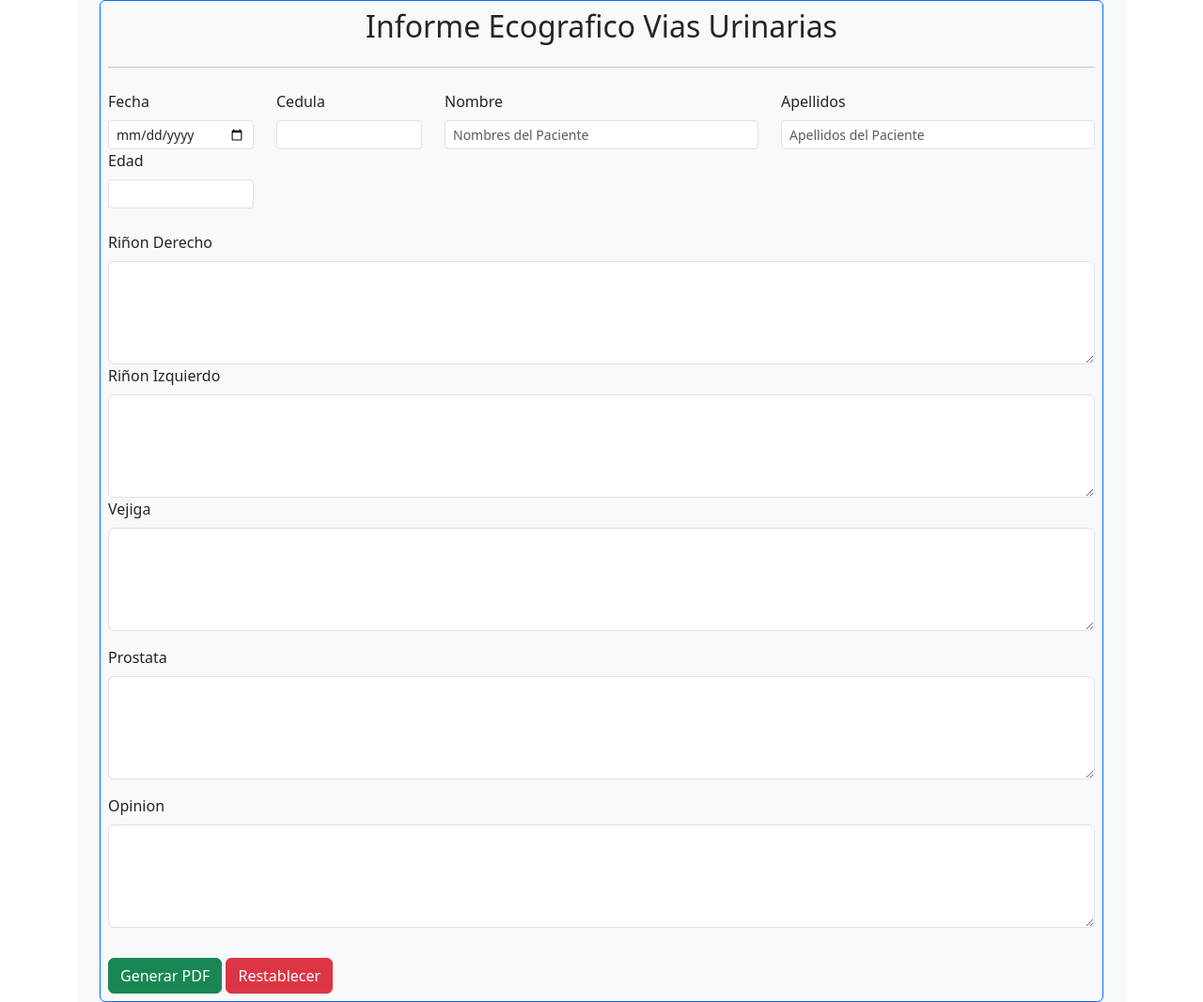
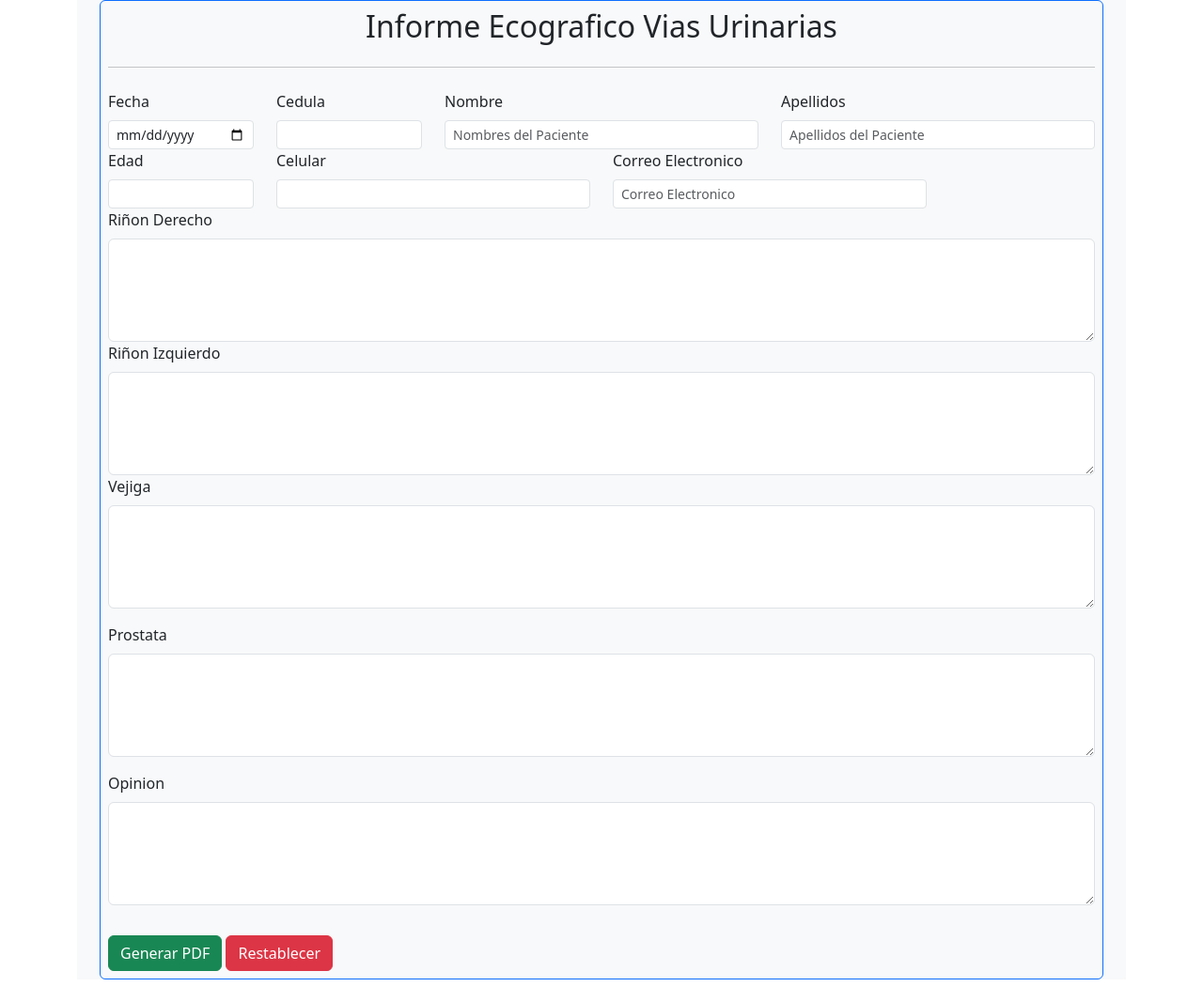
Before and after one commit to cesaruribe/urocenter, a Flask app: page /formulario in a window 1280 px wide. Shown: the part 40-1107 px from the top of the page at 94% size. After the commit the page ends 1083 px from the top, so only its background shows below. Run offline with Flask 3, Linux system fonts and the light colour scheme.

Commit message:
Funciona bien

```diff
--- a/app.py
+++ b/app.py
@@ -1,8 +1,7 @@
-from flask import Flask, render_template, request, redirect,url_for,flash,session
+from flask import Flask, render_template, url_for,jsonify,redirect,request
 import pdfkit
 
 app = Flask(__name__)
-
 
 @app.route('/')
 def index():
@@ -18,18 +17,29 @@ def inicio():
 
 @app.route('/generar_pdf', methods=['POST'])
 def generar_pdf():
-    data = request.form
-    cedula = data['cedula']
-    fecha = data['fecha']
-    # Construye el nombre del archivo
-    nombre_archivo = f"informe_{cedula}_{fecha}.pdf"
-    pdfkit.from_string(render_template('informe.html', **data), nombre_archivo)
-    return redirect(url_for('informe'))
+    try:
+        subdirectorio = "informesPDF/"
+        data = request.form
+        # Construye el nombre del archivo
+        nombre_archivo = f"{subdirectorio}informe_{data['cedula']}_{data['fecha']}.pdf"
+        #pdfkit.from_string(render_template('informe.html', **data), "informe.pdf", options={"disable-remote-error": True})
+        pdfkit.from_string(render_template('informe.html', **data), nombre_archivo,
+                        options={"page-size": "Letter"})
+        return redirect(url_for('informe'))
+        #return jsonify({"message": "PDF generado exitosamente"})
+    except Exception as e:
+        app.logger.error(f"Error al generar PDF: {e}")
+        return redirect(url_for('errorPDF'))
+        #return jsonify({"error": "Error al generar PDF"}), 500
 
 @app.route('/informe')
 def informe():
     return render_template('informe.html')
 
+@app.route('/errorPDF')
+def errorPDF():
+    return render_template('errorPDF.html')
+
 if __name__ == '__main__':
-    app.run(host='0.0.0.0', port=80)
     #app.run(debug=True)
+    app.run(host="0.0.0.0",port=80)
--- a/templates/formularioEcografia.html
+++ b/templates/formularioEcografia.html
@@ -13,7 +13,7 @@
         <div class="container-fluid h-100 bg-light text-dark">
             <div class="d-flex justify-content-center align-items-center container">
                 <form class="border border-primary rounded p-2" action="/generar_pdf" method="POST">
-                    <div class="row mb-4">
+                    <div class="row mb-6">
                         <div class="text-align: center">
                             <h2 style="text-align: center;">Informe Ecografico Vias Urinarias</h2>
                             <hr class="my-4 mx-auto">
@@ -50,6 +50,19 @@
                                 type="number"
                                 id="edad" name="edad">
                         </div>
+                        <div class="col-md-4">
+                            <label for="celular" class="form-label">Celular</label>
+                            <input class="form-control form-control-sm"
+                                type="number"
+                                id="celular" name="celular">
+                        </div>
+                        <div class="col-md-4">
+                            <label for="email" class="form-label">Correo Electronico</label>
+                            <input class="form-control form-control-sm"
+                                type="email"
+                                placeholder="Correo Electronico"
+                                id="email" name="email">
+                        </div>
                     </div>
                     <div class="row mb-3">
                         <div class="col-12">
--- a/templates/informe.html
+++ b/templates/informe.html
@@ -1,12 +1,13 @@
 <!DOCTYPE html>
 <html  lang="es">
+
 <head>
     <script src="https://cdn.jsdelivr.net/npm/sweetalert2@11"></script>
     <title>Informe</title>
 </head>
 <body>
-    <img src="/static/images/Etiqueta.jpg"/>
-    <br><br><br><br><br>
+   <!-- <img src="/static/images/Etiqueta.jpg"/> -->
+    <br><br><br><br><br><br><br><br>
     <p>Fecha: {{ fecha }}</p>
     <p>Cedula: {{ cedula }}</p>
     <p>Nombre: {{ nombre }}  {{apellido}}</p>
```
Also changed, not shown: templates/errorPDF.html (added, +23 -0 lines), 5 other files.
